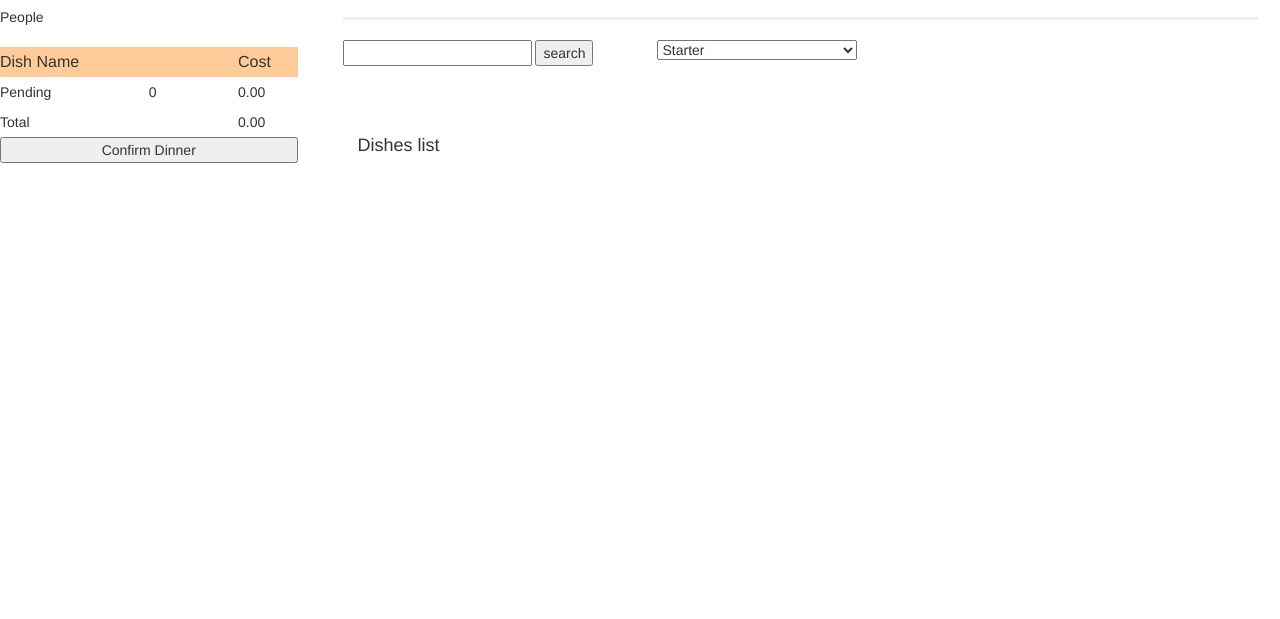
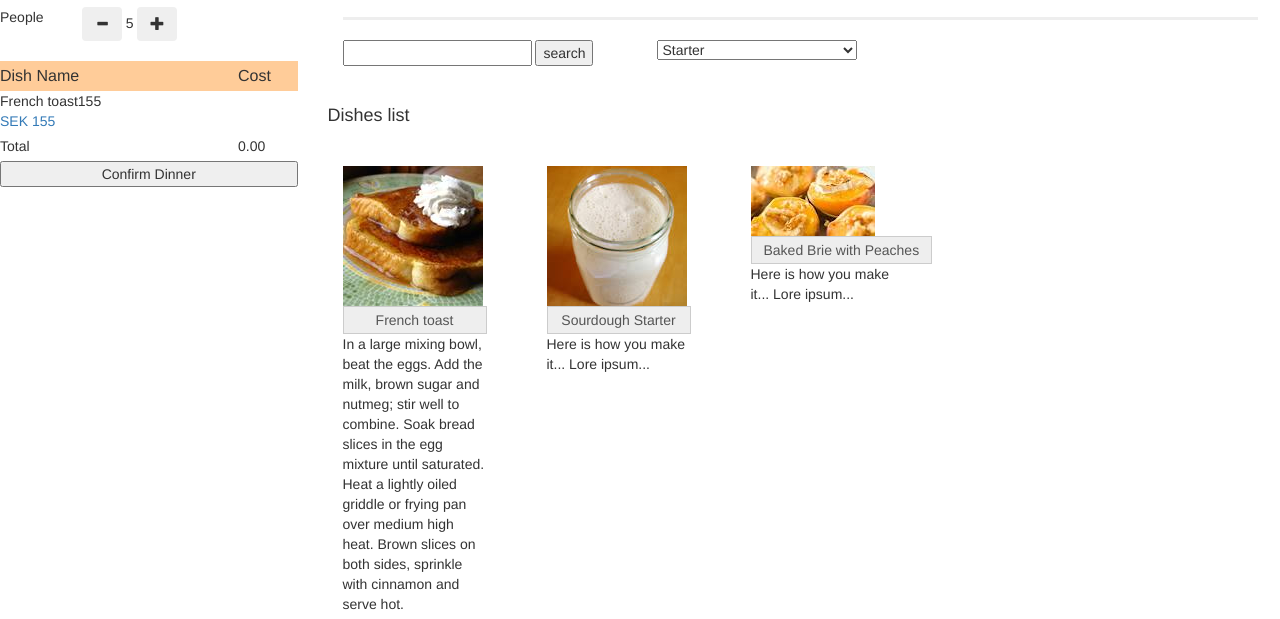
Before and after one commit to mollyz/lab2-revise, a plain HTML site: page index.html in a window 1280 px wide. Both pictures are taken after a click on the button "Create new dinner". Shown: the part 181-800 px from the top of the page. Drawn offline with nearby package versions, Linux system fonts and the light colour scheme.

Commit message:
revise version in class 0224
revise version in class 0224

```diff
--- a/app.js
+++ b/app.js
@@ -1,6 +1,6 @@
 $(function() {
 	var model = new DinnerModel();
-	model.setNumberOfGuests(3);
+	model.setNumberOfGuests(5);
 
 	var sideNavView = new SideNavView($("#sideNavView"), model);
 	var selectDishView = new SelectDishView($("#selectDishView"), model);
--- a/index.html
+++ b/index.html
@@ -10,7 +10,7 @@
   <!-- Bootstrap CSS -->
   <link rel="stylesheet" href="http://maxcdn.bootstrapcdn.com/bootstrap/3.3.6/css/bootstrap.min.css">
 
-  <link rel="stylesheet" href="./view/stylecss.css">
+  <link rel="stylesheet" href="stylecss.css">
 
 
 
@@ -41,8 +41,12 @@
                   <div class="row">
                     <div class="col-sm-3">People</div>
                     <div class="col-sm-9">
-                        <p id="numberOfGuests">
+                 <button id="minusGuest" class="btn"><span class="glyphicon glyphicon-minus"></span></button>
+                 <span id="numberOfGuests"></span>
+                <button id="plusGuest" class="btn"><span class="glyphicon glyphicon-plus"></span></button>
+
                     </div>
+
                   </div>
                   <br>
                 <div>
@@ -96,10 +100,10 @@
                 </div>
             </div>
             <div class= "col-md-9" id="selectDishView">
-              <div class="floating-box" >
+
                   <h4>Dishes list</h4>
-                  <div id="allDishes">
-                  </div>
+                  <div class="row" id="allDishes"></div>
+
               </div>
             </div>
         </div>
--- a/model/dinnerModel.js
+++ b/model/dinnerModel.js
@@ -1,9 +1,10 @@
 //DinnerModel Object constructor
 var DinnerModel= function() {
 	var menu = [];
-	var numberOfGuests = 1; //set default number of guests
-	menu['starter'] = 1; //set a starter to the menu, to use for testing
-	}
+	var numberOfGuests = 3;
+	menu['starter']= 1;//set default number of guests
+
+
 	//TODO Lab 2 implement the data structure that will hold number of guest
 	// and selected dinner options for dinner menu
 
@@ -12,8 +13,8 @@ var DinnerModel= function() {
 	if(num>0) {
 			numberOfGuests = num;
 		}	//TODO Lab 2
+
 	}
-
 	// should return
 	this.getNumberOfGuests = function() {
 			return parseInt(numberOfGuests);
@@ -21,7 +22,7 @@ var DinnerModel= function() {
 
 	//Returns the dish that is on the menu for selected type
 	this.getSelectedDish = function(type) {
-			var selectedDishes = [];
+			var selectedDish = [];
 			for (key in menu){
 				var dish = this.getDish(menu[key]);
 				if(dish.type==type){
@@ -53,7 +54,7 @@ var DinnerModel= function() {
 
 	//Returns the total price of the menu (all the ingredients multiplied by number of guests).
 	this.getTotalMenuPrice = function() {
-		var ingredients = this.getAllIngredients();
+		var ingredients = this.getAllIngredients;
 		var sum = 0.;
 		for(key in ingredients) {
 			sum += parseFloat(ingredients[key].price) * this.getNumberOfGuests();
@@ -72,6 +73,7 @@ var DinnerModel= function() {
 		var type = this.getDish(id).type;
 		if(menu[type] == id) {
 			delete menu[type]//TODO Lab 2
+		}
 	}
 
 	//function that returns all dishes of specific type (i.e. "starter", "main dish" or "dessert")
@@ -364,5 +366,4 @@ var DinnerModel= function() {
 			}]
 		}
 	];
-
 }
--- a/stylecss.css
+++ b/stylecss.css
@@ -13,8 +13,8 @@
 /* xuan fu kuang */
 #hover-div{
 	margin-left:30px;
-	position: fixed;
-	bottom: 100px;
+	position: relative;
+	top: 300px;
 	width: 500px;
 
 	border: 3px solid #73AD21;
@@ -161,9 +161,12 @@ select{
 	padding-left: 20px;
 	padding-right: 20px;
 }
-.floating-box2{
-	float: right;
-    width: 144px;
-    height:220px;
-    margin: 20px;
+
 }
+img{
+	height: 144px;
+	width: 144px;
+}
+.lanmu{
+	width: 150px;
+}
--- a/view/detailView.js
+++ b/view/detailView.js
@@ -1,4 +1,4 @@
-var DetailsView = function(container, model) {
+var DetailView = function(container, model) {
 
     this.id = 1;
     this.container = container;
@@ -10,12 +10,13 @@ var DetailsView = function(container, model) {
     this.oneDishIngredientsList = container.find("#oneDishIngredientsList");
     this.oneDishTotalPrice = container.find("#oneDishTotalPrice");
 
-    var oneDish = model.getDish("100");;
-
+    var oneDish = model.getDish("100");
+    var temp=model.getNumberOfGuests();
+    console.log(temp);
     this.oneDishName.html(oneDish.name);
     this.oneDishImage.html("<img src=\"images/"+oneDish.image+"\">");
     this.oneDishDescription.html(oneDish.description);
-    this.oneDishNumberOfGuests.html(model.getNumberOfGuests);
+    this.oneDishNumberOfGuest.html(temp);
 
      var oneDishIngredientsListHtml = "";
     var oneDishIngredientsListArray = oneDish.ingredients;
--- a/view/dinnerOverviewView.js
+++ b/view/dinnerOverviewView.js
@@ -7,10 +7,11 @@ var DinnerOverviewView = function (container, model) {
 	var myDisheslist = model.getAllDishes("starter");
 
     this.topBarnumberOfGuest.html(model.getNumberOfGuests);
-    this.dinnerOverviewtTotalPrice.html(model.getTotalMenuPrice());
+    console.log(topBarnumberOfGuest);
+    this.dinnerOverviewtTotalPrice.html(model.getTotalMenuPrice);
 
 	var myDisheslistHtml = "";
-
+	var myDishes=model.getFullMenu();
 	for (i = 0; i < myDishes.length; i++) {
 		myDisheslistHtml += "<div class=\"col-md-4\">"+
 				            "<div class=\"col-md-12 col-xs-8 thumb\">"+
@@ -22,7 +23,7 @@ var DinnerOverviewView = function (container, model) {
 					        	"<span class=\"input-group-addon\">" + myDishes[i].name + "</span>"+
 					        "</div>"+
 					        "<div class=\"col-md-12 col-xs-8 thumb\">"+
-								        "<p class=\"parapadding\">"+model.getDishTotalPrice(myDishes[i].id)+" SEK</p>"+
+								        "<p class=\"parapadding\">"+model.getTotalMenuPrice(myDishes[i].id)+" SEK</p>"+
 							"</div>"+
 						"</div>";
     }
--- a/view/prepareDishView.js
+++ b/view/prepareDishView.js
@@ -12,7 +12,7 @@ var PrepareDishView = function (container, model) {
 	{
 		var dish = dishes[i];
 
-		prepareDishHtml += "<div class=\"panel panel-default\">"+
+		preparedinnerHtml += "<div class=\"panel panel-default\">"+
 								"<div class=\"panel-body\">"+
 									"<div class=\"col-md-12\">"+
 										"<div class=\"col-md-3 thumb\">"+
--- a/view/selectDishView.js
+++ b/view/selectDishView.js
@@ -11,17 +11,15 @@ var SelectDishView = function (container, model) {
 	var allDishesHtml = "";
 
 	for (i = 0; i < allDishes.length; i++) {
-		allDishesHtml += "<div class=\"col-md-4\">"+
-				            "<div class=\"col-md-12 col-xs-8 thumb\">"+
-					            "<a class=\"thumbnail\">"+
+		allDishesHtml += "<div class='floating-box' onclick='seeDetail();'>"+
+				            "<div>"+
+
 						        	"<img src='images/"+ allDishes[i].image + "'>"+
-					            "</a>"+
-				            "</div>"+
-					        "<div class=\"col-md-12 col-xs-8 thumb\">"+
-					        	"<span class=\"input-group-addon\">" + allDishes[i].name + "</span>"+
-					        "</div>"+
-					        "<div class=\"col-md-12 col-xs-8 thumb\">"+
-								        "<p class=\"parapadding\">"+allDishes[i].description+"</p>"+
+
+
+					        	"<span class='input-group-addon'>" + allDishes[i].name + "</span>"+
+
+								        "<p class='parapadding'>"+allDishes[i].description+"</p>"+
 							"</div>"+
 						"</div>";
     }
```
